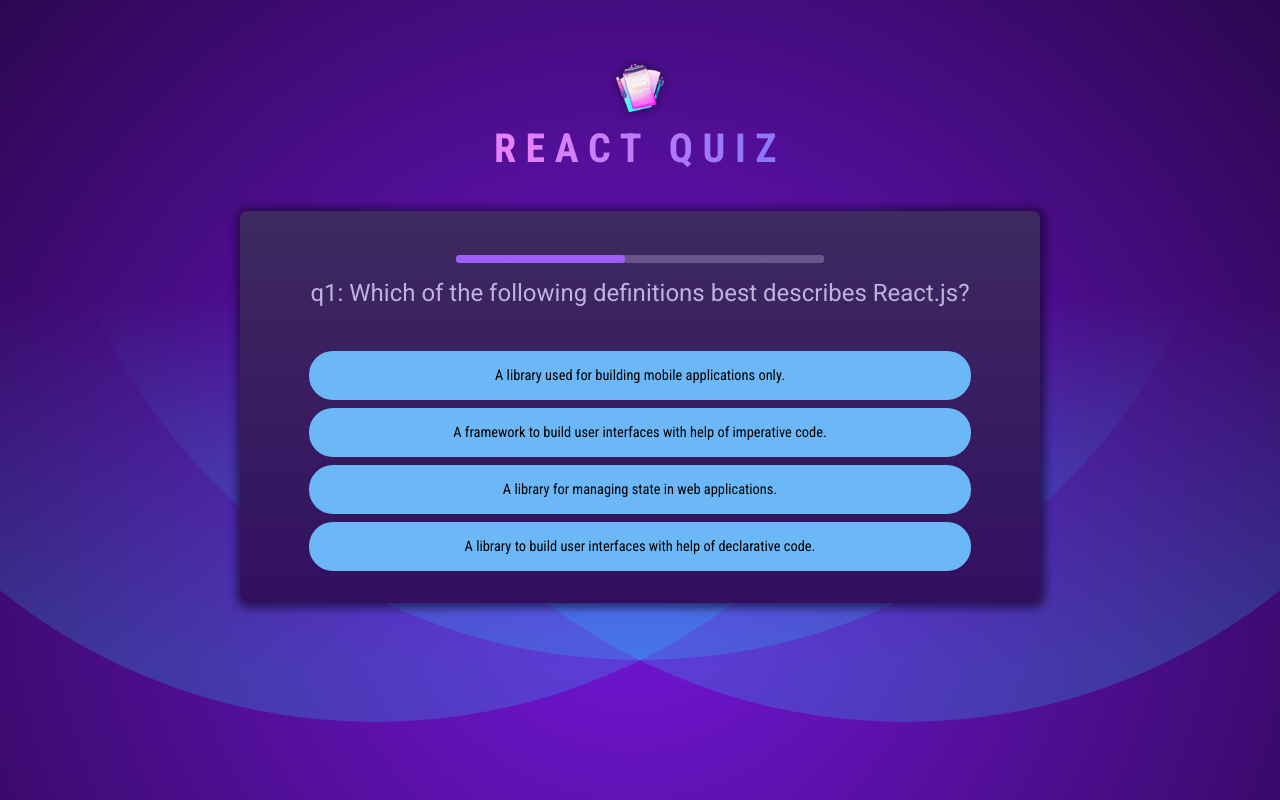
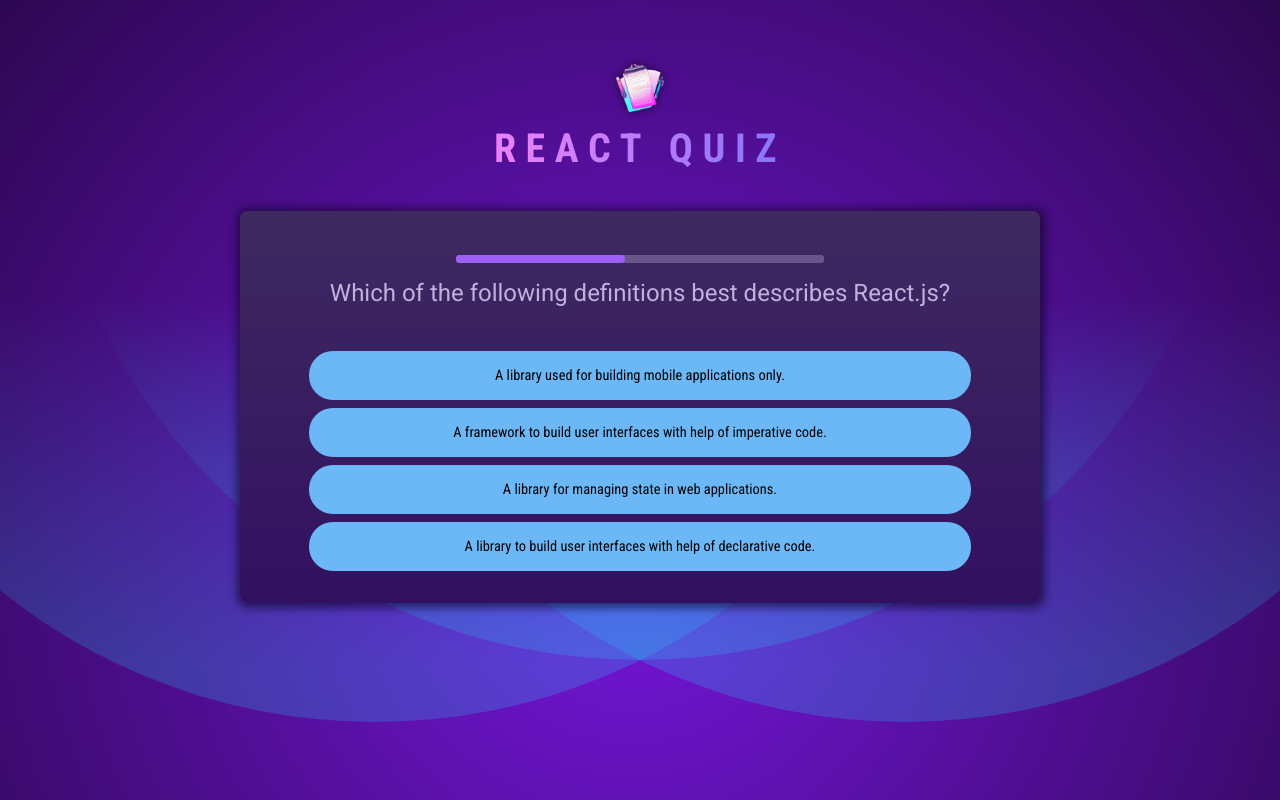
Before and after one commit to hessamimen/reactJs_quiz, a React (Vite) app: page / in a window 1280 px wide. Built offline with nearby package versions, Linux system fonts and the light colour scheme.

Commit message:
feat: implement the highliting selected answer nd display correct or wrong answer color

```diff
--- /dev/null
+++ b/src/components/Answers.jsx
@@ -0,0 +1,36 @@
+import { useRef } from "react";
+
+function Answers({ answers, selectedAnswer, answerState, onSelect }) {
+  const shuffledAnswers = useRef();
+  if (!shuffledAnswers.current) {
+    shuffledAnswers.current = [...answers];
+    shuffledAnswers.current.sort(() => Math.random() - 0.5);
+  }
+
+  return (
+    <ul id="answers">
+      {shuffledAnswers.current.map((answer) => {
+        const isSelected = selectedAnswer === answer;
+        let cssClass = "";
+        if (answerState === "answered" && isSelected) {
+          cssClass = "selected";
+        }
+
+        if (
+          (answerState === "correct" || answerState === "wrong") &&
+          isSelected
+        ) {
+          cssClass = answerState;
+        }
+        return (
+          <li key={answer} className="answer">
+            <button onClick={() => onSelect(answer)} className={cssClass}>
+              {answer}
+            </button>
+          </li>
+        );
+      })}
+    </ul>
+  );
+}
+export default Answers;
--- /dev/null
+++ b/src/components/Question.jsx
@@ -0,0 +1,27 @@
+import Answers from "./Answers";
+import QuestionTimer from "./QuestionTimer";
+
+QuestionTimer;
+
+function Question({
+  questionText,
+  answers,
+  onSelectAnswer,
+  selectedAnswer,
+  answerState,
+  onSkipAnswer,
+}) {
+  return (
+    <div id="question">
+      <QuestionTimer timeout={10000} onTimeout={onSkipAnswer} />
+      <h2>{questionText}</h2>
+      <Answers
+        answers={answers}
+        answerState={answerState}
+        selectedAnswer={selectedAnswer}
+        onSelect={onSelectAnswer}
+      />
+    </div>
+  );
+}
+export default Question;
--- a/src/components/Quiz.jsx
+++ b/src/components/Quiz.jsx
@@ -3,23 +3,37 @@
 import QUESTIONS from "../questions";
 
 import quizComplete from "../assets/quiz-complete.png";
-import QuestionTimer from "./QuestionTimer";
+import Question from "./Question";
 
 function Quiz() {
+  const [answerState, setAnswerState] = useState("");
   const [userAnswers, setUserAnswers] = useState([]);
 
-  const activeQuestionIndex = userAnswers.length;
+  const activeQuestionIndex =
+    answerState === "" ? userAnswers.length : userAnswers.length - 1;
 
   const quizIsComplete = activeQuestionIndex === QUESTIONS.length;
 
-  const handleSelectAnswer = useCallback(function handleSelectAnswer(
-    selectedAnswer
-  ) {
+  const handleSelectAnswer = useCallback(
+    function handleSelectAnswer(selectedAnswer) {
+      setAnswerState("answered");
       setUserAnswers((prevUserAnswers) => {
         return [...prevUserAnswers, selectedAnswer];
       });
+      setTimeout(() => {
+        if (selectedAnswer === QUESTIONS[activeQuestionIndex].answers[0]) {
+          setAnswerState("correct");
+        } else {
+          setAnswerState("wrong");
+        }
+
+        setTimeout(() => {
+          setAnswerState("");
+        }, 2000);
+      }, 1000);
     },
-  []);
+    [activeQuestionIndex]
+  );
 
   const handleSkipAnswer = useCallback(
     () => handleSelectAnswer(null),
@@ -34,33 +48,18 @@
       </div>
     );
   }
-  //this logic to access the active index should come after if check to prevent app crash
-  const shuffledAnswers = [...QUESTIONS[activeQuestionIndex].answers];
-  shuffledAnswers.sort(() => Math.random() - 0.5);
 
   return (
     <div id="quiz">
-      <div id="question">
-        <QuestionTimer
+      <Question
         key={activeQuestionIndex}
-          timeout={10000}
-          onTimeout={handleSkipAnswer}
+        questionText={QUESTIONS[activeQuestionIndex].text}
+        answers={QUESTIONS[activeQuestionIndex].answers}
+        onSelectAnswer={handleSelectAnswer}
+        selectedAnswer={userAnswers[userAnswers.length - 1]}
+        answerState={answerState}
+        onSkipAnswer={handleSkipAnswer}
       />
-        <h2>
-          {QUESTIONS[activeQuestionIndex].id}
-          {": "}
-          {QUESTIONS[activeQuestionIndex].text}
-        </h2>
-        <ul id="answers">
-          {shuffledAnswers.map((answer) => (
-            <li key={answer} className="answer">
-              <button onClick={() => handleSelectAnswer(answer)}>
-                {answer}
-              </button>{" "}
-            </li>
-          ))}
-        </ul>
-      </div>
     </div>
   );
 }
```
Lines whose indentation alone changed are shown as unchanged.
